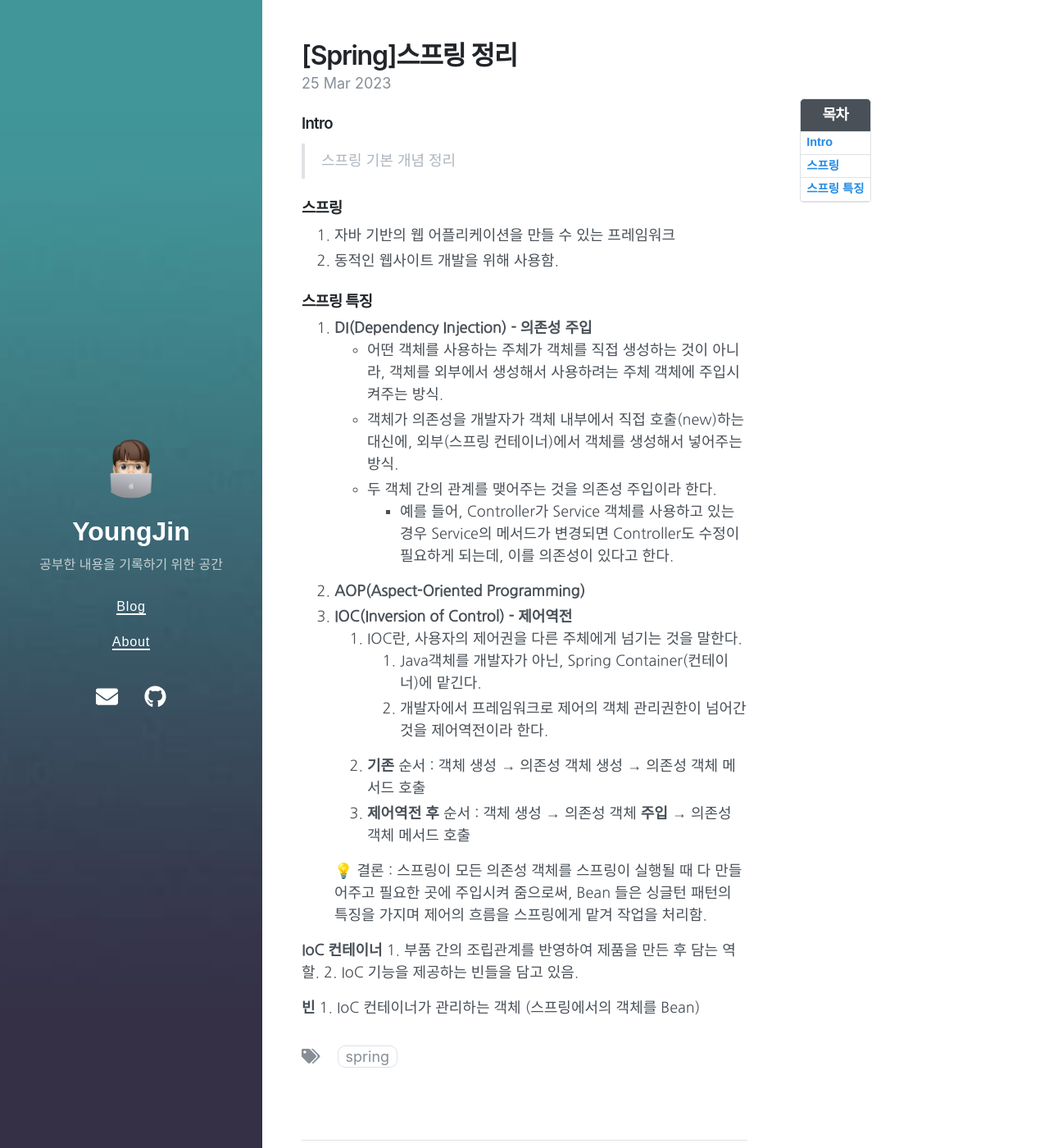
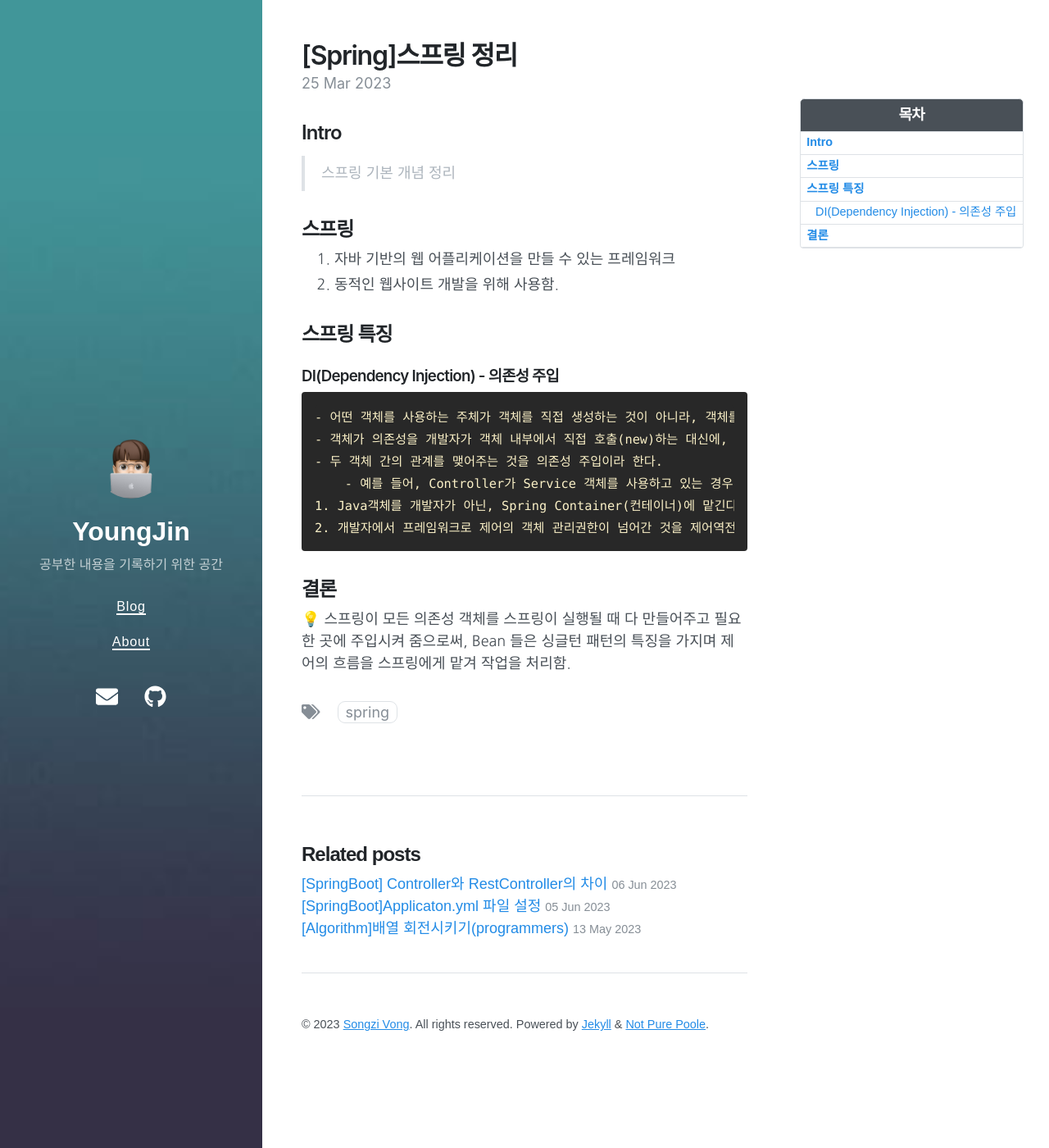
Before and after one commit to parkyoungjiin/parkyoungjiin.github.io, a Jekyll site: the page built from _posts/2023-03-25-스프링.md, in a window 1280 px wide and 1400 px high. Shown: the whole window at 82% size. Built offline with Jekyll 4.4.1, drawn with Linux system fonts in a browser that asks for light colours; nearby versions of some CDN libraries.

```diff
--- a/_posts/2023-03-25-스프링.md
+++ b/_posts/2023-03-25-스프링.md
@@ -9,34 +9,26 @@ toc_label: "스프링"
 
 ---
 
-### Intro
+## Intro
 > 스프링 기본 개념 정리
 
-### 스프링
+## 스프링
 1. 자바 기반의 웹 어플리케이션을 만들 수 있는 프레임워크
 2. 동적인 웹사이트 개발을 위해 사용함.
 
-### 스프링 특징
-1. **DI(Dependency Injection) - 의존성 주입**
+## 스프링 특징
+### DI(Dependency Injection) - 의존성 주입
     - 어떤 객체를 사용하는 주체가 객체를 직접 생성하는 것이 아니라, 객체를 외부에서 생성해서 사용하려는 주체 객체에 주입시켜주는 방식.
     - 객체가 의존성을 개발자가 객체 내부에서 직접 호출(new)하는 대신에, 외부(스프링 컨테이너)에서 객체를 생성해서 넣어주는 방식.
     - 두 객체 간의 관계를 맺어주는 것을 의존성 주입이라 한다.
         - 예를 들어, Controller가 Service 객체를 사용하고 있는 경우 Service의 메서드가 변경되면 Controller도 수정이 필요하게 되는데, 이를 의존성이 있다고 한다.
-2. **AOP(Aspect-Oriented Programming)**
-3. **IOC(Inversion of Control) - 제어역전**
-    1. IOC란, 사용자의 제어권을 다른 주체에게 넘기는 것을 말한다.
-        1. Java객체를 개발자가 아닌, Spring Container(컨테이너)에 맡긴다.
-        2. 개발자에서 프레임워크로 제어의 객체 관리권한이 넘어간 것을 제어역전이라 한다.
-    2. **기존** 순서 : 객체 생성 → 의존성 객체 생성 → 의존성 객체 메서드 호출
-    3. **제어역전 후** 순서 : 객체 생성 → 의존성 객체 **주입 →** 의존성 객체 메서드 호출
+###  AOP(Aspect-Oriented Programming)
+###  IOC(Inversion of Control) - 제어역전
+1. IOC란, 사용자의 제어권을 다른 주체에게 넘기는 것을 말한다.
+    1. Java객체를 개발자가 아닌, Spring Container(컨테이너)에 맡긴다.
+    2. 개발자에서 프레임워크로 제어의 객체 관리권한이 넘어간 것을 제어역전이라 한다.
+2.  기존  순서 : 객체 생성 → 의존성 객체 생성 → 의존성 객체 메서드 호출
+3.  제어역전 후  순서 : 객체 생성 → 의존성 객체 주입 →  의존성 객체 메서드 호출
 
-    <aside>
-    💡 결론 : 스프링이 모든 의존성 객체를 스프링이 실행될 때 다 만들어주고 필요한 곳에 주입시켜 줌으로써, Bean 들은 싱글턴 패턴의 특징을 가지며 제어의 흐름을 스프링에게 맡겨 작업을 처리함.
-    </aside>
-
-**IoC 컨테이너**
-    1. 부품 간의 조립관계를 반영하여 제품을 만든 후 담는 역할.
-    2. IoC 기능을 제공하는 빈들을 담고 있음.
-
-**빈**
-    1. IoC 컨테이너가 관리하는 객체 (스프링에서의 객체를 Bean)
+## 결론
+💡 스프링이 모든 의존성 객체를 스프링이 실행될 때 다 만들어주고 필요한 곳에 주입시켜 줌으로써, Bean 들은 싱글턴 패턴의 특징을 가지며 제어의 흐름을 스프링에게 맡겨 작업을 처리함.
--- a/_sass/_variables.scss
+++ b/_sass/_variables.scss
@@ -42,8 +42,8 @@
   --border-color: var(--gray-300);
   --border-radius: .25rem;
 
-  --code-font: "Nanum Gothic", SFMono-Regular, Menlo, Monaco, Consolas, "Liberation Mono", "Courier New", monospace;
-  --code-color: var(--grape);
+  --code-font:  SFMono-Regular, Menlo, Monaco, Consolas, "Liberation Mono", "Courier New", monospace;
+  --code-color: var(--red);
   --code-bg: #fbf1c7;
 
   --spacer: 1rem;
```
Also changed, not shown: 1 other file.
